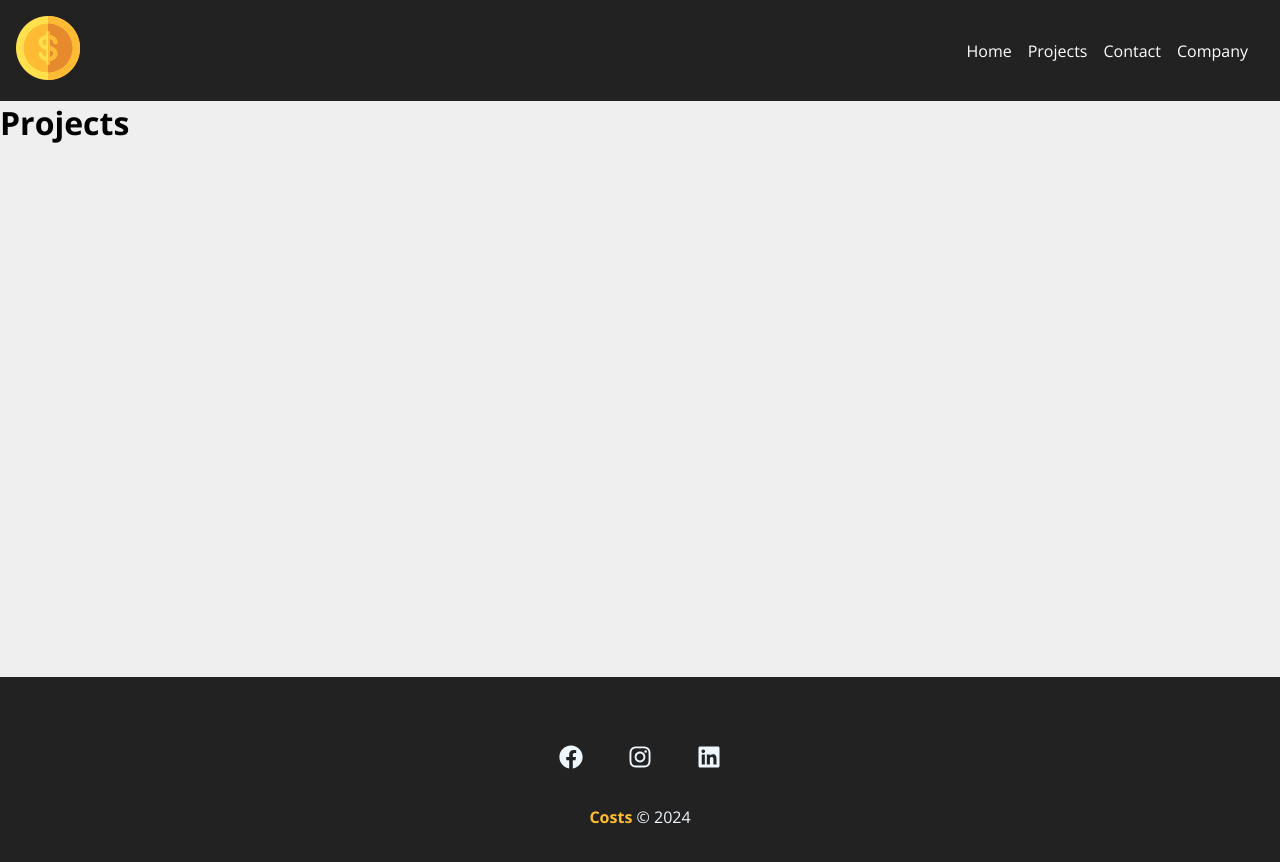
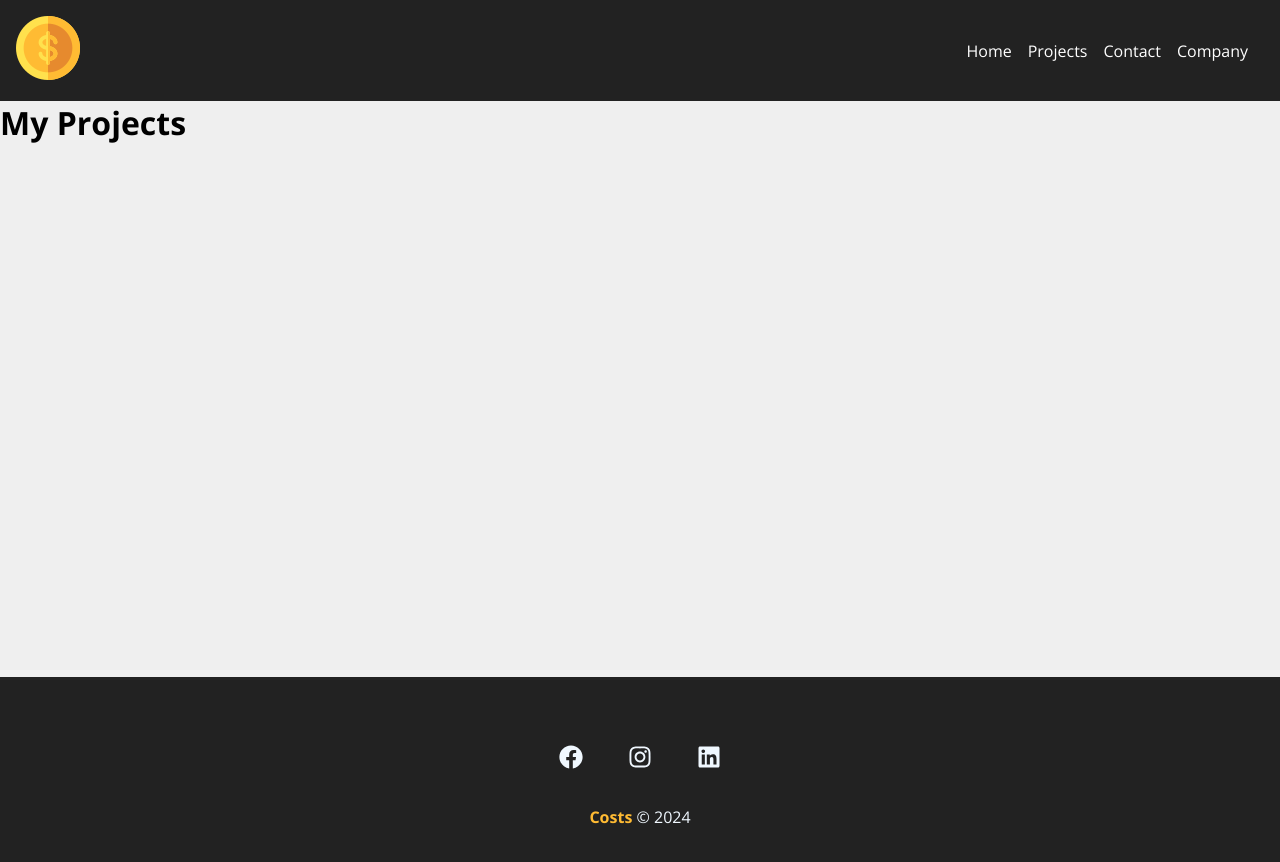
Before and after one commit to Raulleao/Costs, a React (Create React App) app: page /projects in a window 1280 px wide. Shown: the top 862 px of the page. Built offline with nearby package versions, Linux system fonts and the light colour scheme.

Commit message:
feat: create message projects file

```diff
--- a/src/components/pages/Projects.js
+++ b/src/components/pages/Projects.js
@@ -1,9 +1,19 @@
+import { useLocation } from "react-router-dom";
+
+import Message from "../layout/Message";
 function Projects() {
-    return (
-      <div>
-        <h1>Projects</h1>
-      </div>
-    );
+  const location = useLocation();
+  let message = "";
+  if (location.state) {
+    message = location.state.message;
   }
 
-  export default Projects;
+  return (
+    <div>
+      <h1>My Projects</h1>
+      {message && <Message type="success" msg={message} />}
+    </div>
+  );
+}
+
+export default Projects;
```
